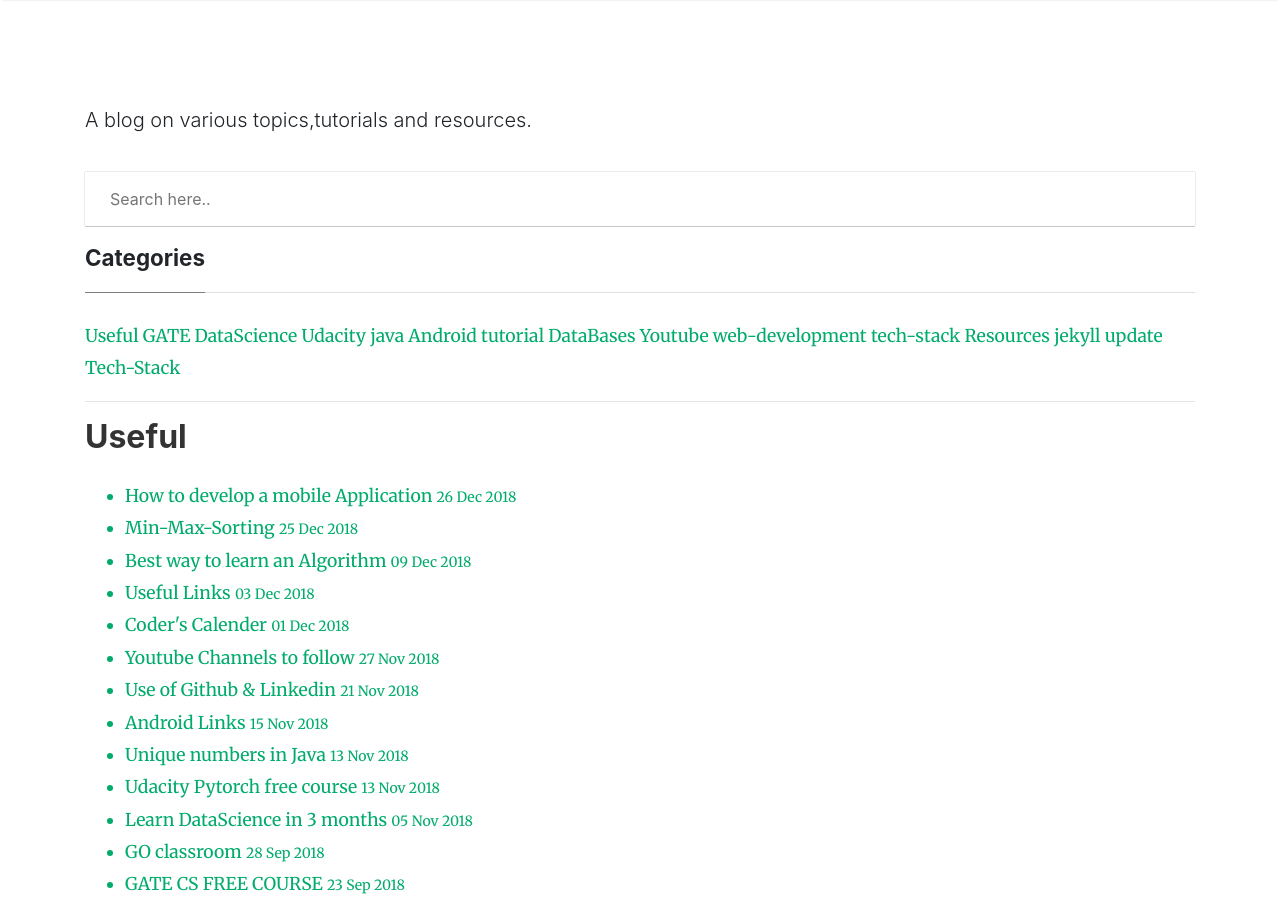
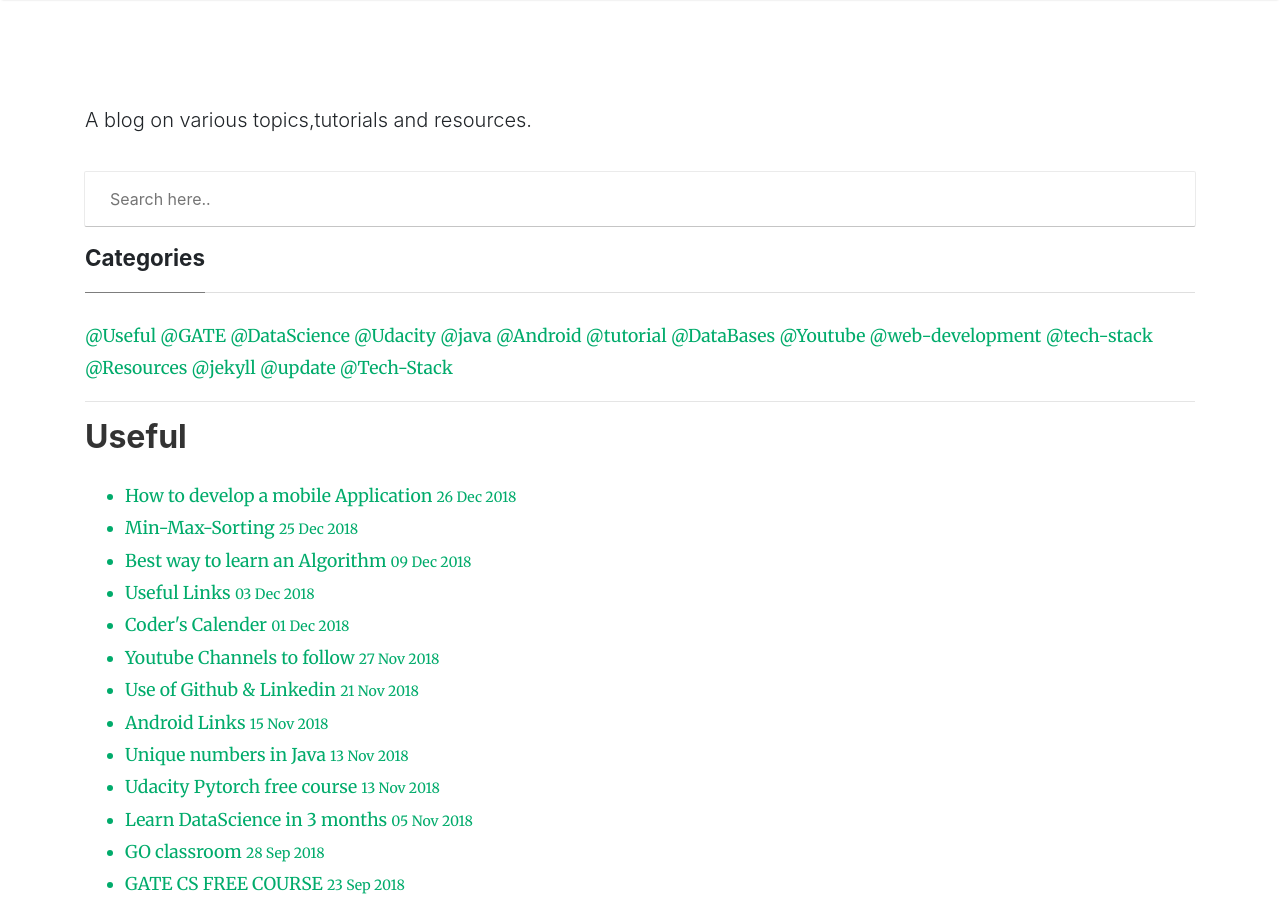
Before and after one commit to StarkSources/myblog, a Jekyll site: the page built from categories.html, in a window 1280 px wide and 900 px high. Built offline with Jekyll 4.4.1, drawn with Linux system fonts in a browser that asks for light colours; nearby versions of some CDN libraries; comment, search, counter and statistics services are not loaded.

Commit message:
Update categories.html

```diff
--- a/categories.html
+++ b/categories.html
@@ -6,7 +6,7 @@ title: Categories
 <div class="tags-expo">
   <div class="tags-expo-list">
     {% for tag in site.categories %}
-    <a href="#{{ tag[0] | slugify }}" class="post-tag">{{ tag[0] }}</a>
+    <a href="#{{ tag[0] | slugify }}" class="post-tag"> @{{ tag[0] }}</a>
     {% endfor %}
   </div>
   <hr/>
```
